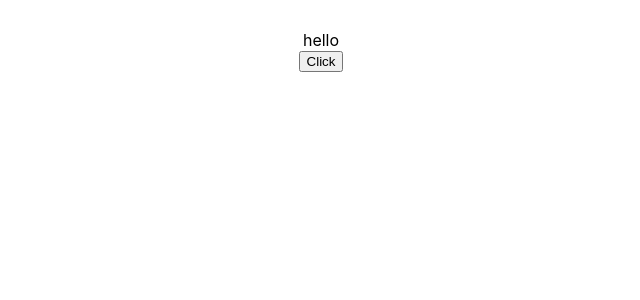
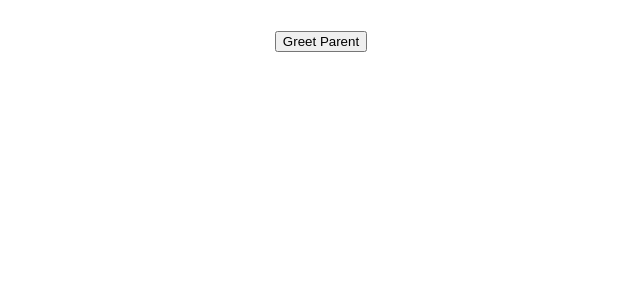
Before and after one commit to Kishor6941/React_Complete_Guide, a React (Create React App) app: page / in a window 1280 px wide. Shown: the top 300 px of the page, without its empty margins (319-959 px from the left). Built offline with nearby package versions, Linux system fonts and the light colour scheme.

Commit message:
parent to child, child to parent communication

```diff
--- a/src/App.js
+++ b/src/App.js
@@ -6,7 +6,8 @@ import './App.css';
 //  import Counter from "./components/Counter"
 //  import FunctionClick from "./components/FunctionClick"
 //  import ClassClick from "./components/ClassClick"
- import EventBind from "./components/EventBind"
+//  import EventBind from "./components/EventBind"
+ import ParentComponent from "./components/ParentComponent"
 const  App = () => {
   return (
     <div className="App">
@@ -21,7 +22,8 @@ const  App = () => {
       {/* <Counter /> */}
       {/* <FunctionClick />
       <ClassClick /> */}
-      <EventBind />
+      {/* <EventBind /> */}
+      <ParentComponent />
     </div>
   );
 }
--- /dev/null
+++ b/src/components/ChildComponent.js
@@ -0,0 +1,11 @@
+import React from 'react'
+
+function ChildComponent({greetHandler}) {
+  return (
+    <div>
+        <button onClick={() => greetHandler('kishor')}>Greet Parent</button>
+    </div>
+  )
+}
+
+export default ChildComponent
--- /dev/null
+++ b/src/components/ParentComponent.js
@@ -0,0 +1,26 @@
+import React, { Component } from 'react'
+import ChildComponent from '../components/ChildComponent'
+
+export class ParentComponent extends Component {
+    constructor(props) {
+      super(props)
+
+      this.state = {
+         parentName : 'parent'
+      }
+    }
+
+    greetParent = (name) => {
+        alert(`hello ${this.state.parentName} ${name}`)
+    }
+
+  render() {
+    return (
+      <div>
+        <ChildComponent greetHandler = {this.greetParent}/>
+      </div>
+    )
+  }
+}
+
+export default ParentComponent
```
